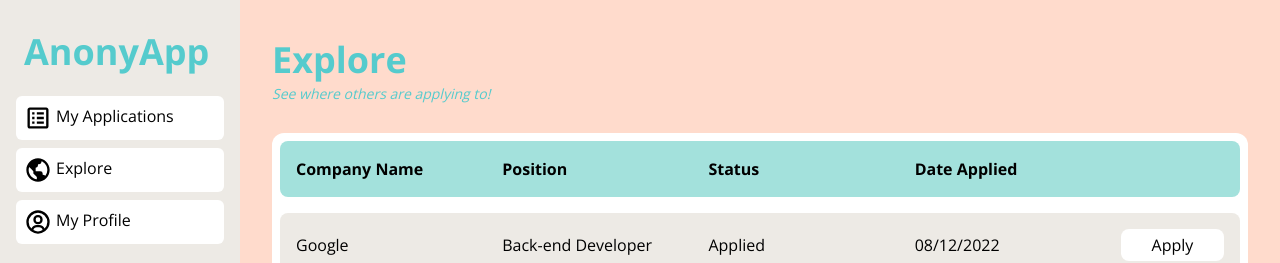
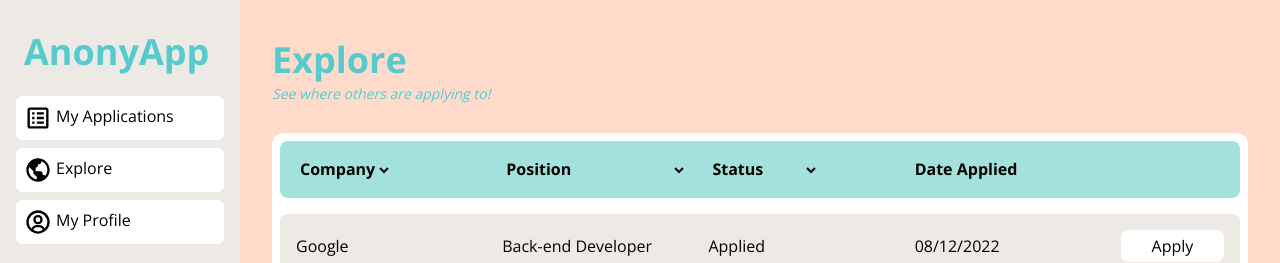
Before and after one commit to anhvungoc21/anony-app, a Next.js app: page /dashboard/explore in a window 1280 px wide. Shown: the top 263 px of the page. Built offline with nearby package versions, Linux system fonts and the light colour scheme.

Commit message:
Added filters for Explore

```diff
--- a/components/ModalOverlay.js
+++ b/components/ModalOverlay.js
@@ -1,7 +1,7 @@
 export default function ModalOverlay({ handleDisplayModal }) {
   return (
     <div
-      className="fixed bg-black h-screen w-screen opacity-20 modal-transition "
+      className="fixed bg-transparent h-screen w-screen modal-transition "
       onClick={() => handleDisplayModal(false)}
     ></div>
   );
--- a/pages/dashboard/explore.js
+++ b/pages/dashboard/explore.js
@@ -1,4 +1,4 @@
-import { useState } from "react";
+import { useEffect, useState } from "react";
 import NavBar from "../../components/NavBar";
 import ExploreListingItem from "../../components/ExploreListingItem";
 import ItemModal from "../../components/ItemModal";
@@ -16,6 +16,8 @@ export default function Explore() {
       url: "https://discord.com/channels/@me/1008008351440965642",
     },
   ]);
+  const [filteredListings, setFilteredListings] = useState([]);
+  const [filters, setFilters] = useState(["", "", ""]);
   const [itemModal, setItemModal] = useState({});
   const [displayModal, setDisplayModal] = useState(false);
   const [displayModalOverlay, setDisplayModalOverlay] = useState(false);
@@ -24,6 +26,25 @@ export default function Explore() {
     setDisplayModal(bool);
     setDisplayModalOverlay(bool);
   };
+
+  const handleFilter = (key, i) => {
+    console.log(key);
+    const left = filters.slice(0, i);
+    const right = filters.slice(i + 1);
+    setFilters(left.concat([key]).concat(right));
+  };
+
+  useEffect(() => {
+    const [company, position, status] = filters;
+    const filteredItems = listings.filter((item) => {
+      return (
+        (company == "" || item.companyName == company) &&
+        (position == "" || item.position == position) &&
+        (status == "" || item.status == status)
+      );
+    });
+    setFilteredListings(filteredItems);
+  }, [filters]);
 
   return (
     <div className="h-screen w-screen">
@@ -55,16 +76,70 @@ export default function Explore() {
                 id="columns"
                 className="grid grid-cols-9 w-full rounded-lg bg-[color:var(--light-blue)] p-4 [font-weight:var(--bold-text)]"
               >
-                <span className="col-span-2">Company Name</span>
-                <span className="col-span-2">Position</span>
-                <span className="col-span-2">Status</span>
+                <div className="col-span-2">
+                  <select
+                    className="cursor-pointer bg-transparent"
+                    onChange={(e) => handleFilter(e.target.value, 0)}
+                    defaultValue=""
+                  >
+                    <option value="">Company</option>
+                    <option value="Google">Google</option>
+                    <option value="Facebook">Facebook</option>
+                    <option value="Snap">Snap</option>
+                  </select>
+                </div>
+                <div className="col-span-2">
+                  <select
+                    className="cursor-pointer bg-transparent"
+                    onChange={(e) => handleFilter(e.target.value, 1)}
+                    defaultValue=""
+                  >
+                    <option value="">Position</option>
+                    <option value="Back-end Developer">
+                      Back-end Developer
+                    </option>
+                    <option value="Front-end Developer">
+                      Front-end Developer
+                    </option>
+                    <option value="Full-stack Developer">
+                      Full-stack Developer
+                    </option>
+                  </select>
+                </div>
+                <div className="col-span-2">
+                  <select
+                    className="cursor-pointer bg-transparent"
+                    onChange={(e) => handleFilter(e.target.value, 2)}
+                    defaultValue=""
+                  >
+                    <option value="">Status</option>
+                    <option value="Applied">Applied</option>
+                    <option value="Online Test">Online Test</option>
+                    <option value="Interview">Interview</option>
+                    <option value="Rejected">Rejected</option>
+                    <option value="Accepted">Accepted</option>
+                  </select>
+                </div>
                 <span className="col-span-2">Date Applied</span>
               </div>
               <div
                 id="entries"
                 className="flex flex-col grow w-full gap-2 overflow-y-scroll scrollbar-hide"
               >
-                {listings.map((entry, i) => (
+                {filters.every((filter) => filter == "")
+                  ? listings.map((entry, i) => (
+                      <ExploreListingItem
+                        key={`listing-item-${i}`}
+                        companyName={entry.companyName}
+                        position={entry.position}
+                        status={entry.status}
+                        dateApplied={entry.dateApplied}
+                        url={entry.url}
+                        setItemModal={() => setItemModal(entry)}
+                        handleDisplayModal={() => handleDisplayModal(true)}
+                      />
+                    ))
+                  : filteredListings.map((entry, i) => (
                       <ExploreListingItem
                         key={`listing-item-${i}`}
                         companyName={entry.companyName}
--- a/pages/dashboard/my-applications.js
+++ b/pages/dashboard/my-applications.js
@@ -146,7 +146,7 @@ export default function DashBoard() {
               id="company-name"
               className="flex w-full h-full items-center p-4 gap-1 hover:bg-[color:var(--light-blue)] transition-colors select-none"
             >
-              <span>*Company Name:</span>
+              <span>*Company:</span>
               <input
                 className="grow p-2 flex rounded-lg bg-[color:var(--gray)] m-2 h-full "
                 onChange={(e) => setCompanyName(e.target.value)}
@@ -213,7 +213,7 @@ export default function DashBoard() {
               id="columns"
               className="grid grid-cols-9 w-full rounded-lg bg-[color:var(--light-blue)] p-4 [font-weight:var(--bold-text)]"
             >
-              <span className="col-span-2">Company Name</span>
+              <span className="col-span-2">Company</span>
               <span className="col-span-2">Position</span>
               <span className="col-span-2">Status</span>
               <span className="col-span-2">Date Applied</span>
```
Lines whose indentation alone changed are shown as unchanged.
